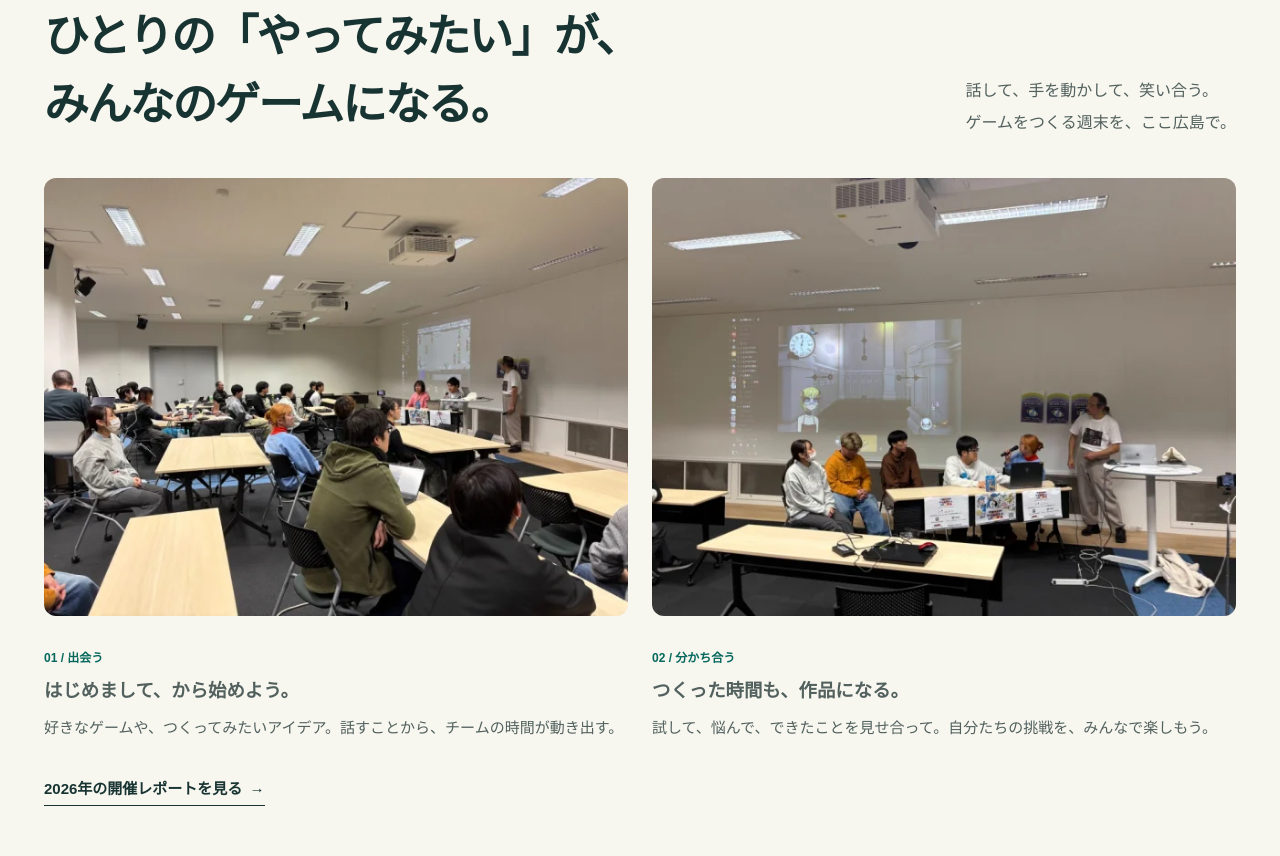
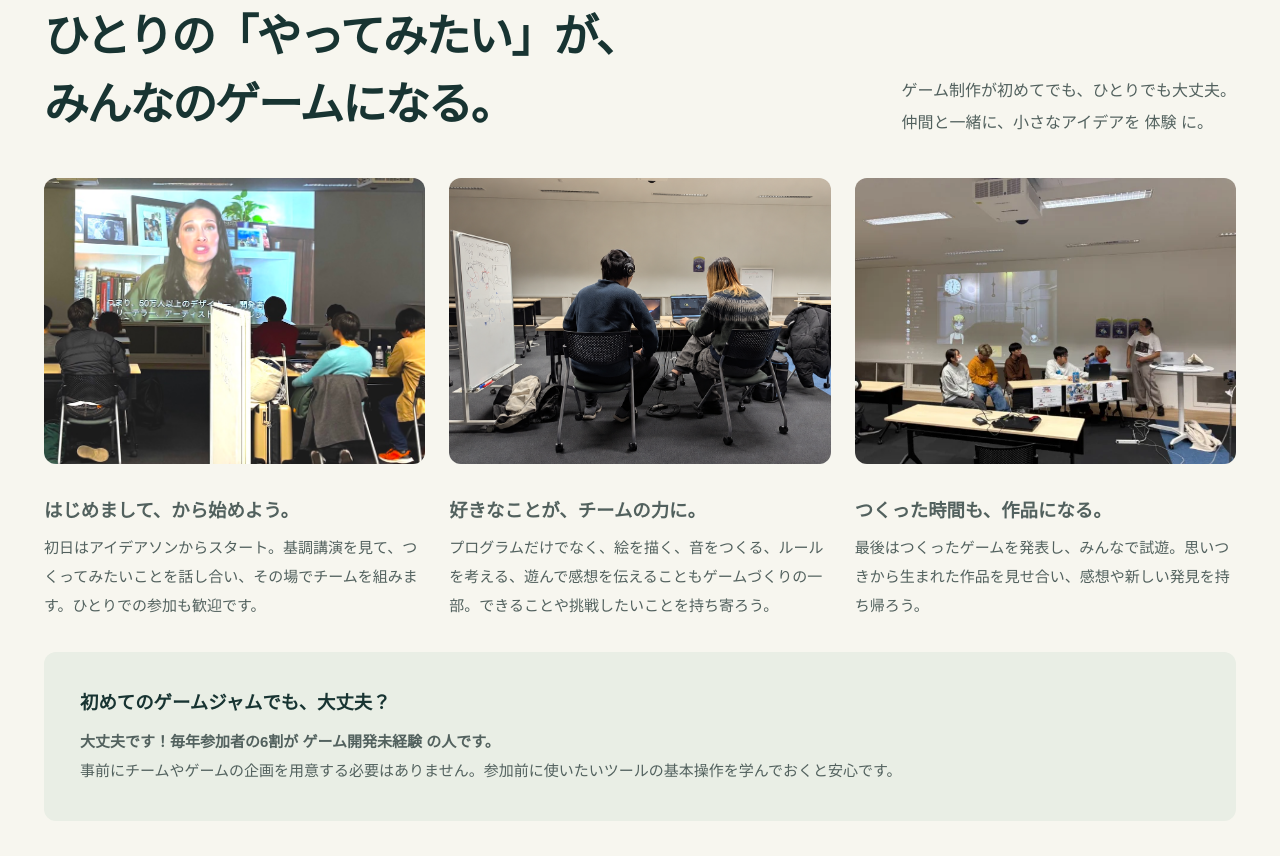
Before and after one commit to hiro-uni/hiro-uni.github.io, an Astro site: page /ggj in a window 1280 px wide. Shown: the part 984-1840 px from the top of the page. Built offline with nearby package versions, Linux system fonts and the light colour scheme; Astro itself is replaced by a stand-in of ours.

Commit message:
ファーストビューの画像を差し替え

```diff
--- a/src/pages/ggj.astro
+++ b/src/pages/ggj.astro
@@ -259,16 +259,15 @@ const eventData = {
             みんなのゲームになる。
           </h2>
           <p>
-            話して、手を動かして、笑い合う。
+            ゲーム制作が初めてでも、ひとりでも大丈夫。
             <br />
-            ゲームをつくる週末を、ここ広島で。
+            仲間と一緒に、小さなアイデアを 体験 に。
           </p>
         </div>
         <div class="jam-photo-grid">
           <figure>
             <img
-              src="/ggj27/assets/jam/hero-hiroshima-1024.webp"
-              srcset="/ggj27/assets/jam/hero-hiroshima-640.webp 640w, /ggj27/assets/jam/hero-hiroshima-1024.webp 1024w"
+              src="/ggj27/assets/opening.jpg"
               sizes="(min-width: 800px) 50vw, 100vw"
               alt="広島会場で参加者がテーブルを囲んで集まる様子"
               width="1024"
@@ -277,10 +276,25 @@ const eventData = {
               decoding="async"
             />
             <figcaption>
-              <span>01 / 出会う</span>
               <h3>はじめまして、から始めよう。</h3>
               <p>
-                好きなゲームや、つくってみたいアイデア。話すことから、チームの時間が動き出す。
+                初日はアイデアソンからスタート。基調講演を見て、つくってみたいことを話し合い、その場でチームを組みます。ひとりでの参加も歓迎です。
+              </p>
+            </figcaption>
+          </figure>
+          <figure>
+            <img
+              src="/ggj27/assets/develop.png"
+              alt="過去の広島会場で制作されたパズルゲームの画面"
+              width="800"
+              height="449"
+              loading="lazy"
+              decoding="async"
+            />
+            <figcaption>
+              <h3>好きなことが、チームの力に。</h3>
+              <p>
+                プログラムだけでなく、絵を描く、音をつくる、ルールを考える、遊んで感想を伝えることもゲームづくりの一部。できることや挑戦したいことを持ち寄ろう。
               </p>
             </figcaption>
           </figure>
@@ -296,17 +310,19 @@ const eventData = {
               decoding="async"
             />
             <figcaption>
-              <span>02 / 分かち合う</span>
               <h3>つくった時間も、作品になる。</h3>
               <p>
-                試して、悩んで、できたことを見せ合って。自分たちの挑戦を、みんなで楽しもう。
+                最後はつくったゲームを発表し、みんなで試遊。思いつきから生まれた作品を見せ合い、感想や新しい発見を持ち帰ろう。
               </p>
             </figcaption>
           </figure>
         </div>
-        <a class="text-link" href="/news/2026-02-02-ggj-report/">
-          2026年の開催レポートを見る <span aria-hidden="true">→</span>
-        </a>
+        <div class="jam-first-visit">
+          <div>
+            <h3>初めてのゲームジャムでも、大丈夫？</h3>
+            <p><strong>大丈夫です！毎年参加者の6割が ゲーム開発未経験 の人です。</strong><br>事前にチームやゲームの企画を用意する必要はありません。参加前に使いたいツールの基本操作を学んでおくと安心です。</p>
+          </div>
+        </div>
       </section>
       <section
         class="section jam-works"
@@ -394,8 +410,7 @@ const eventData = {
           <article>
             <h3>初めてのゲームづくりに。</h3>
             <p>
-              UnityやUnreal
-              Engineを学び始めた人も、これから触ってみたい人も。手を動かして、試して、ゲームができていく面白さを味わってみよう。
+              Unreal Engine や Unity を学び始めた人も、これから触ってみたい人も。手を動かして、試して、ゲームができていく面白さを味わってみよう。
             </p>
           </article>
           <article>
@@ -468,16 +483,14 @@ const eventData = {
           </div>
           <figure class="editorial-photo">
             <img
-              src="/ggj27/assets/jam/about-hiroshima-1024.webp"
-              srcset="/ggj27/assets/jam/about-hiroshima-640.webp 640w, /ggj27/assets/jam/about-hiroshima-1024.webp 1024w"
+              src="/ggj27/assets/game_scene.jpg"
               sizes="(min-width: 800px) 45vw, 100vw"
-              alt="過去のGlobal Game Jam 広島会場での作品発表の様子"
+              alt="開発中のゲームの画面"
               width="1024"
               height="768"
               loading="lazy"
               decoding="async"
             />
-            <figcaption>過去の広島会場での発表の様子</figcaption>
           </figure>
         </div>
       </section>
--- a/src/styles/ggj27-sections.css
+++ b/src/styles/ggj27-sections.css
@@ -20,7 +20,7 @@
   gap: 1.5rem;
 }
 .jam-photo-grid {
-  grid-template-columns: repeat(2, minmax(0, 1fr));
+  grid-template-columns: repeat(3, minmax(0, 1fr));
   margin: 2.5rem 0 2rem;
 }
 .jam-photo-grid figure {
@@ -236,3 +236,19 @@
   margin-top: 1rem;
   font-size: 0.8125rem;
 }
+
+.jam-first-visit {
+  display: grid;
+  grid-template-columns: minmax(0, 1fr) auto;
+  gap: 2rem;
+  align-items: center;
+  padding: clamp(1.5rem, 3vw, 2.25rem);
+  background: #e9eee5;
+  border-radius: 0.75rem;
+}
+.jam-first-visit h3 { margin-bottom: 0.5rem; }
+.jam-first-visit p { color: #52615e; font-size: 0.9375rem; }
+.jam-first-links { display: flex; flex-direction: column; align-items: flex-start; gap: 1rem; }
+@media (max-width: 799px) {
+  .jam-first-visit { grid-template-columns: minmax(0, 1fr); }
+}
```
Also changed, not shown: public/ggj27/assets/develop.png (added), public/ggj27/assets/game_scene.jpg (added), public/ggj27/assets/opening.jpg (added).
